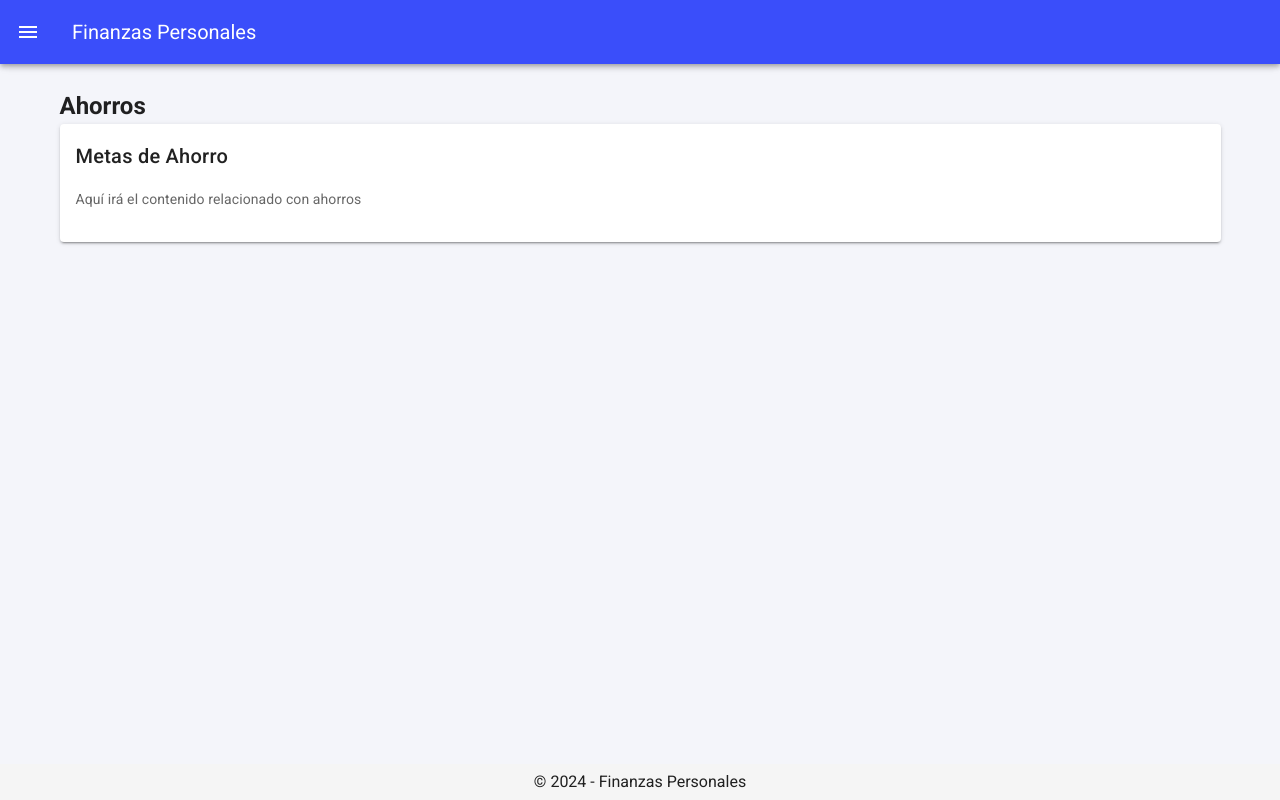
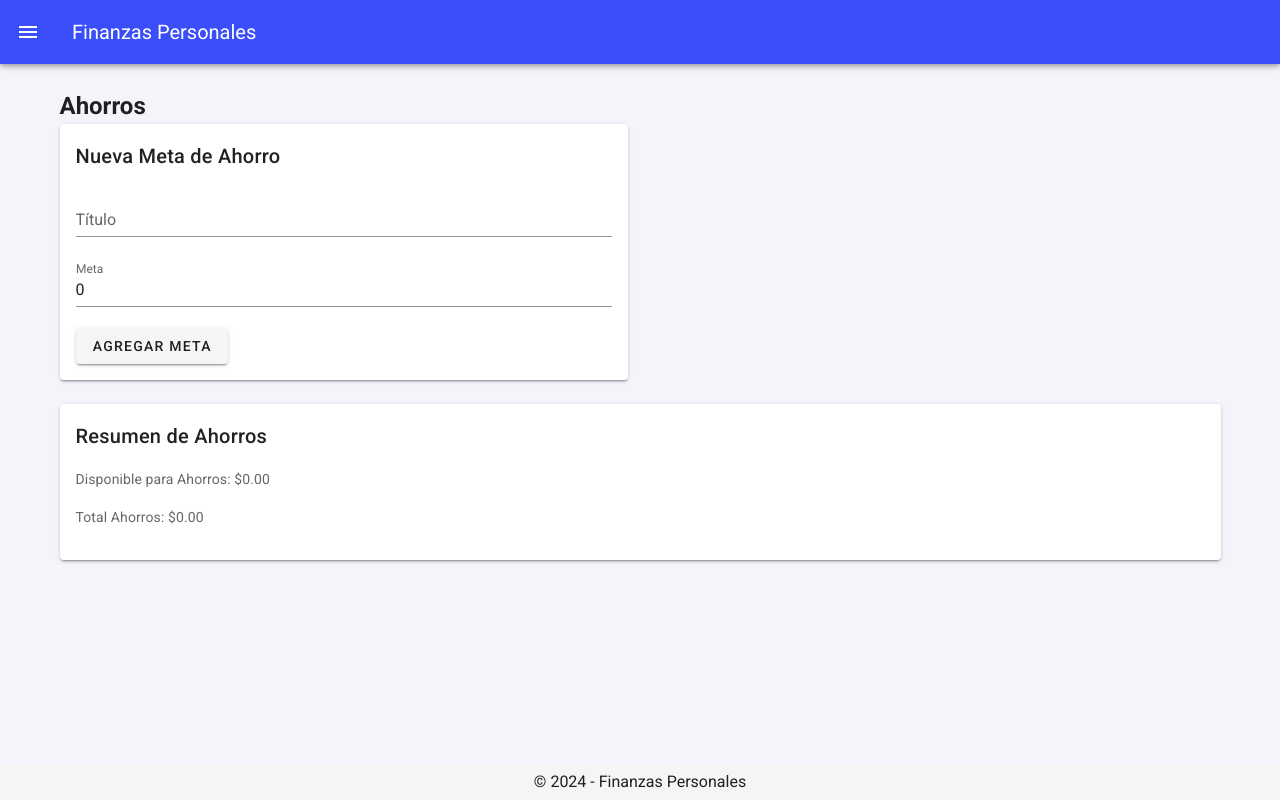
Before and after one commit to Sh4un221/my-finance-app, a Vue app in the folder client/: page /ahorros in a window 1280 px wide. Built offline with nearby package versions, Linux system fonts and the light colour scheme.

Commit message:
feat: :sparkles: Se hizo la implementacion de generacion de ahorros

```diff
--- a/client/src/views/Ahorros.vue
+++ b/client/src/views/Ahorros.vue
@@ -2,11 +2,43 @@
   <v-container>
     <h2>Ahorros</h2>
     <v-row>
+      <v-col cols="12" md="6">
+        <v-card>
+          <v-card-title>Nueva Meta de Ahorro</v-card-title>
+          <v-card-text>
+            <v-text-field label="Título" v-model="newSavingsGoal.title"></v-text-field>
+            <v-text-field label="Meta" type="number" :value="newSavingsGoal.target" @input="newSavingsGoal.target = parseFloat($event)"></v-text-field>
+            <div class="d-flex align-center">
+              <v-btn @click="addSavingsGoal">Agregar Meta</v-btn>
+            </div>
+          </v-card-text>
+        </v-card>
+      </v-col>
+      <v-col cols="12" md="6">
+        <div v-for="goal in savingsGoals" :key="goal.id" class="mb-4">
+          <v-card>
+            <v-card-title>{{ goal.title }}</v-card-title>
+            <v-card-text>
+              <p>Meta: ${{ goal.target.toFixed(2) }}</p>
+              <p>Actual: <span class="text-success">${{ goal.currentAmount.toFixed(2) }}</span></p>
+              <div class="d-flex align-center">
+                <v-text-field :label="`Agregar a '${goal.title}'`" type="number" :value="goal.newSavingsAmount" @input="goal.newSavingsAmount = parseFloat($event)" class="mr-4"></v-text-field>
+                <v-btn @click="addToSavings(goal)">Agregar</v-btn>
+                <v-btn @click="completeGoal(goal)" v-if="!goal.completed" color="success" class="ml-4">Completar</v-btn>
+                <v-btn @click="deleteGoal(goal)" color="error" class="ml-4">Eliminar</v-btn>
+              </div>
+            </v-card-text>
+          </v-card>
+        </div>
+      </v-col>
+    </v-row>
+    <v-row>
       <v-col cols="12">
         <v-card>
-            <v-card-title>Metas de Ahorro</v-card-title>
+          <v-card-title>Resumen de Ahorros</v-card-title>
           <v-card-text>
-              <p>Aquí irá el contenido relacionado con ahorros</p>
+            <p>Disponible para Ahorros: <span class="text-success">${{ availableForSavings.toFixed(2) }}</span></p>
+            <p>Total Ahorros: ${{ savingsGoals.reduce((sum, goal) => sum + goal.currentAmount, 0).toFixed(2) }}</p>
           </v-card-text>
         </v-card>
       </v-col>
@@ -16,6 +48,100 @@
 
 <script>
 export default {
-    name: 'Ahorros'
+  name: 'Ahorros',
+  data() {
+    return {
+      incomeList: [],
+      expenseList: [],
+      savingsGoals: [],
+      newSavingsGoal: {
+        id: 0,
+        title: '',
+        target: 0,
+        currentAmount: 0,
+        completed: false,
+        newSavingsAmount: 0
+      },
+      newSavingsAmount: 0
+    }
+  },
+  created() {
+    this.loadFinanceData();
+  },
+  computed: {
+    totalIncome() {
+      return this.incomeList.reduce((sum, income) => sum + Number(income.amount), 0);
+    },
+    totalExpense() {
+      return this.expenseList.reduce((sum, expense) => sum + Number(expense.amount), 0);
+    },
+    availableForSavings() {
+      return this.totalIncome - this.totalExpense - this.savingsGoals.reduce((sum, goal) => sum + goal.currentAmount, 0);
+    }
+  },
+  methods: {
+    loadFinanceData() {
+      const storedIncome = localStorage.getItem('incomeList');
+      const storedExpense = localStorage.getItem('expenseList');
+      const storedSavingsGoals = localStorage.getItem('savingsGoals');
+
+      if (storedIncome) {
+        this.incomeList = JSON.parse(storedIncome).map(income => ({
+          ...income,
+          amount: Number(income.amount)
+        }));
+      }
+
+      if (storedExpense) {
+        this.expenseList = JSON.parse(storedExpense).map(expense => ({
+          ...expense,
+          amount: Number(expense.amount)
+        }));
+      }
+
+      if (storedSavingsGoals) {
+        this.savingsGoals = JSON.parse(storedSavingsGoals);
+      }
+    },
+    addSavingsGoal() {
+      if (this.newSavingsGoal.title && this.newSavingsGoal.target > 0) {
+        this.savingsGoals.push({
+          ...this.newSavingsGoal,
+          id: this.savingsGoals.length,
+          newSavingsAmount: 0
+        });
+        this.newSavingsGoal = {
+          id: 0,
+          title: '',
+          target: 0,
+          currentAmount: 0,
+          completed: false,
+          newSavingsAmount: 0
+        };
+        this.saveFinanceData();
+      }
+    },
+    addToSavings(goal) {
+      if (goal.newSavingsAmount <= this.availableForSavings) {
+        goal.currentAmount += goal.newSavingsAmount;
+        goal.target -= goal.newSavingsAmount;
+        goal.newSavingsAmount = 0;
+        this.saveFinanceData();
+      }
+    },
+    completeGoal(goal) {
+      goal.completed = true;
+      this.saveFinanceData();
+    },
+    deleteGoal(goal) {
+      this.savingsGoals = this.savingsGoals.filter(g => g.id !== goal.id);
+      this.saveFinanceData();
+    },
+    saveFinanceData() {
+      localStorage.setItem('incomeList', JSON.stringify(this.incomeList));
+      localStorage.setItem('expenseList', JSON.stringify(this.expenseList));
+      localStorage.setItem('savingsGoals', JSON.stringify(this.savingsGoals));
+    }
+  }
 }
 </script>
```
Lines whose indentation alone changed are shown as unchanged.
